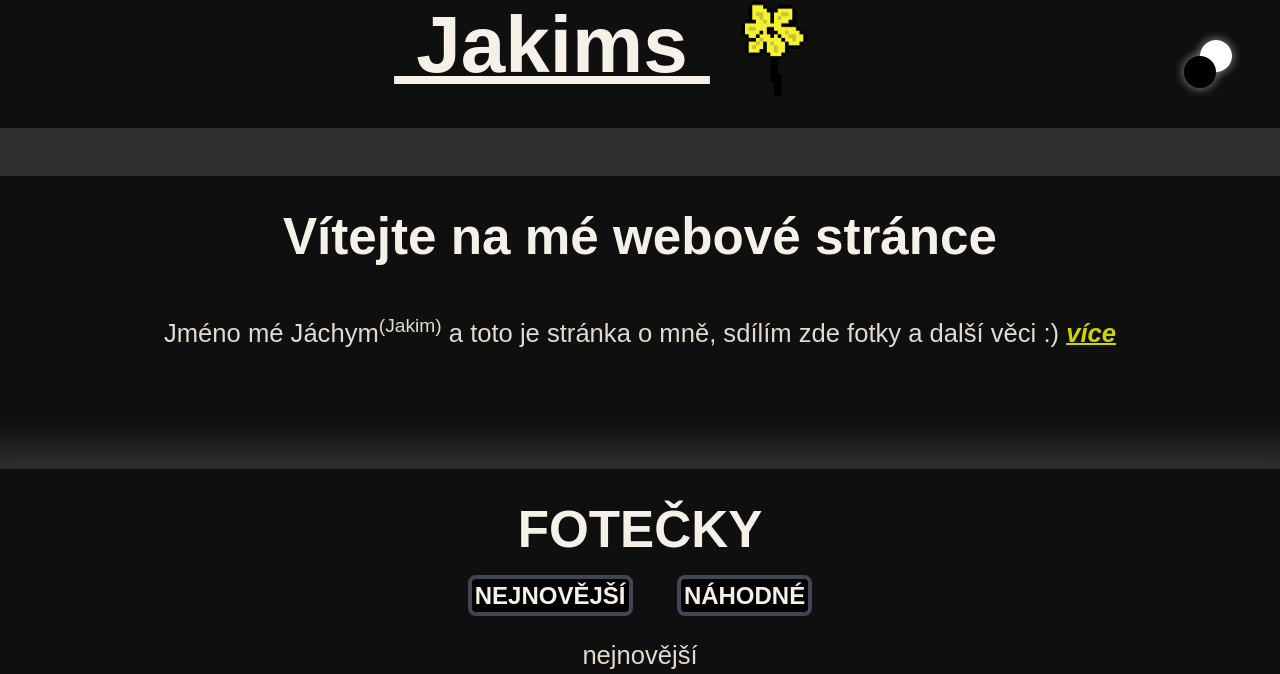
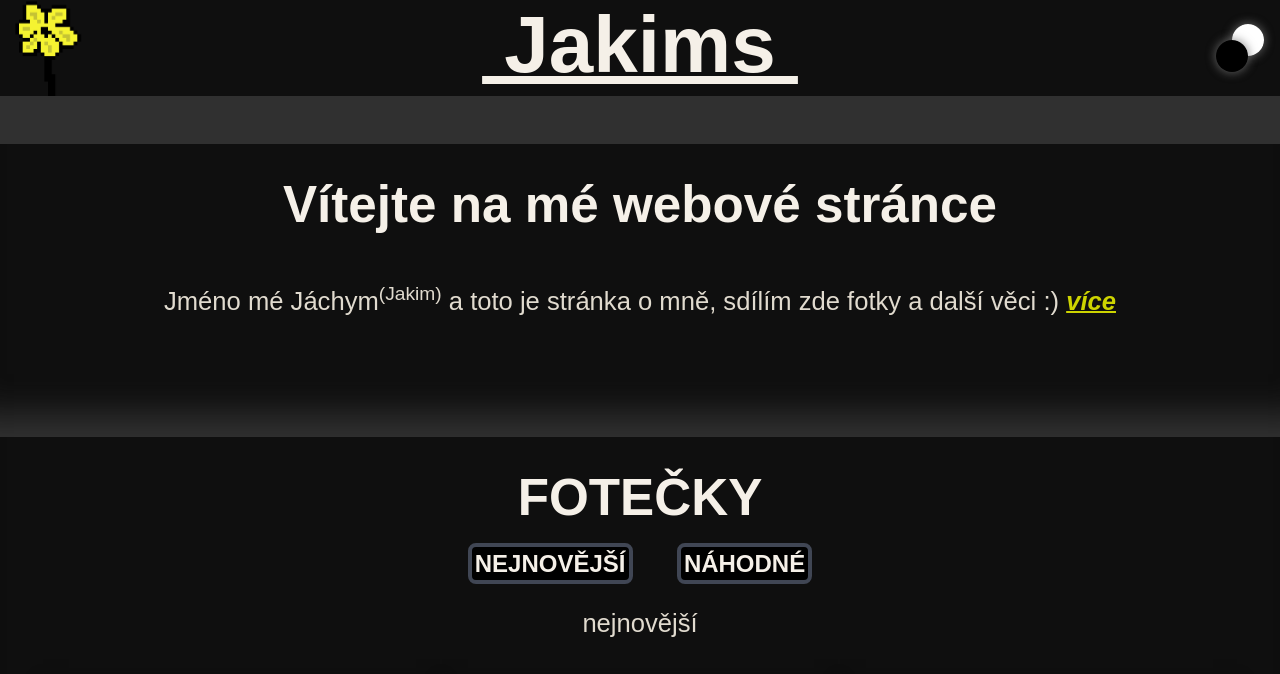
Before and after one commit to panZoubek/panzoubek.github.io, a plain HTML site: page index.html in a window 1280 px wide. Shown: the top 674 px of the page. Drawn offline with Linux system fonts and the light colour scheme.

Commit message:
fixed theme button

```diff
--- a/scripts/foothead.js
+++ b/scripts/foothead.js
@@ -13,11 +13,10 @@ document.getElementById('FOOTER').insertAdjacentHTML("beforeend",futr)
 
 const hedr = `
 <div class="hero-head has-text-centered headr-flex">
-    <div class="filler"></div>
-    <a href="index.html"><p class="title has-text-centered" style="font-size: 5rem;"><u> Jakims </u></p></a>
-    <img src="kyti.png" class="image is-96x96" style="margin-left: 1rem;">
-    <div class="theme-nest" onclick="switchTheme()">
-        <div class="click-nest">
+    <div class="theme-nest" style="justify-content: flex-start"><img src="kyti.png" class="image is-96x96"></div>
+    <a href="index.html"><p class="title has-text-centered jakims"><u> Jakims </u></p></a>
+    <div class="theme-nest">
+        <div class="click-nest" onclick="switchTheme()">
             <div class="bircle"></div>
             <div class="wircle"></div>
             <div class="wshadow"></div>
--- a/scripts/theme.js
+++ b/scripts/theme.js
@@ -16,7 +16,7 @@ const Tones = {
     },
     dark:{
             "bg":"#0f0f0f", /* for content divs */
-            "mbg": "#2a2a2aff",  /* html main bg */
+            "mbg": "#303030",  /* html main bg */
             "shadow": "0rem 0rem 1rem 0.3rem #0f0f0f",/* divs shadow for visibility */
             "link": "#cdd400",   /* color for clickable links */
             "p_color": "rgb(225, 219, 207)",
--- a/styles/styles.css
+++ b/styles/styles.css
@@ -22,6 +22,9 @@
 @media only screen and (max-width: 800px) {
     :root {
         font-size: 12px;
+    }
+    .jakims {
+        font-size: 4rem;
     }
 }
 
@@ -372,34 +375,34 @@ a {
 }
 
 /* HEADER */
+.jakims {
+    font-size: 5rem;
+    margin-right: 1rem;
+    margin-left:1rem
+}
+
 .headr-flex {
     display: flex;
     align-items: flex-start;
     justify-content: center;
-    flex-wrap: wrap;
+    flex-wrap: nowrap;
     position: relative;
 }
 
-.filler {
-    flex:1;
-    min-width: 0rem;
-}
-
 .theme-nest {
-    padding-left: 2rem;
-    padding-right: 2rem;
-    padding-top: 2rem;
-    padding-bottom: 2rem;
     position: relative;
     flex:1;
+    height: 96px;
+    min-width: 96px;
     display: flex;
+    align-items: center;
     justify-content: flex-end;
 }
 
 .click-nest {
     position: relative;
-    height: fit-content;
-    width: fit-content;
+    height: 96px;
+    width: 96px;
     padding: 1rem;
     display: flex;
     align-items: center;
@@ -410,7 +413,7 @@ a {
     cursor: pointer;
 }
 
-.theme-nest .bircle, .theme-nest .wircle, .bshadow, .wshadow {
+.theme-nest .bircle, .theme-nest .wircle, .bircle::before, .wircle::before {
     height: 2rem;
     width: 2rem;
     border-radius: 2rem;
@@ -430,17 +433,11 @@ a {
     top:-0.5rem;
 }
 
-.wshadow {
-    top: 1.5rem;
+.bircle::before, .wircle::before {
+    content: "";
+    position: absolute;
+    top:0;
+    left: 0;
+    box-shadow: 0 0 0.5rem 0.1rem rgba(118, 118, 118, 0.646);
+    z-index: -1;
 }
-
-.bshadow {
-    top: 0.5rem;
-    right: 1rem;
-}
-
-.bshadow, .wshadow {
-    z-index: 0;
-    position: absolute;
-    box-shadow: 0 0 0.5rem 0.1rem rgba(160, 160, 160, 0.646);
-}
```
